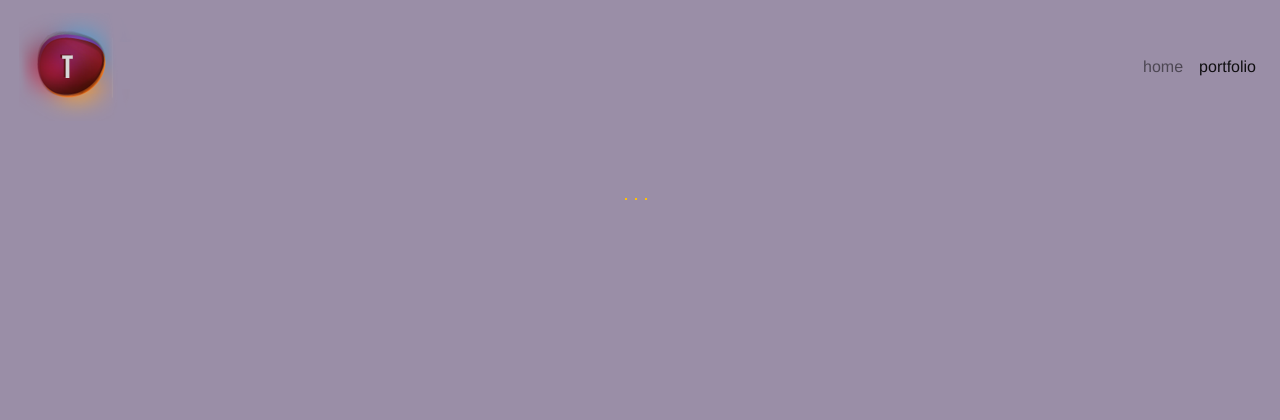
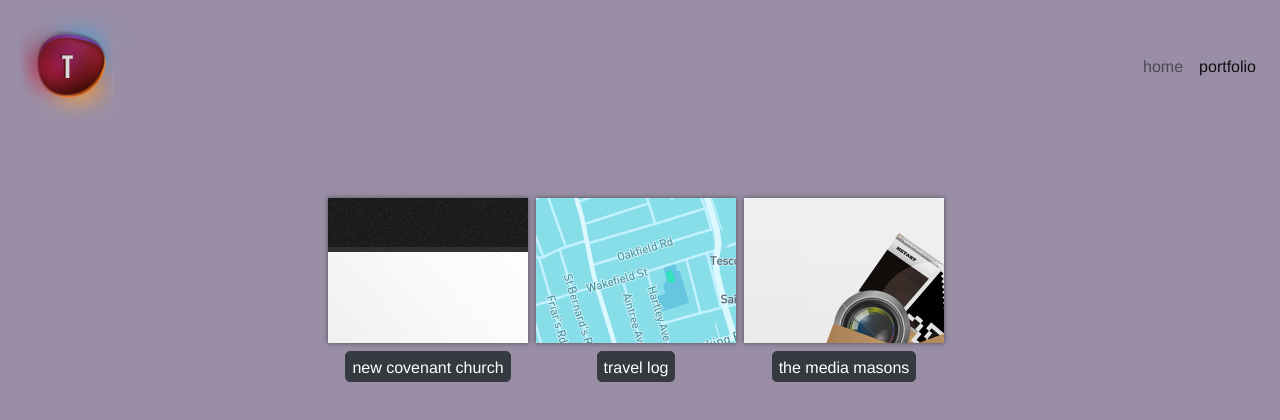
Before and after one commit to tai-abrahams/tai-abrahams.github.io, a React app: page /portfolio in a window 1280 px wide. Shown: the top 420 px of the page. Built offline with nearby package versions, Linux system fonts and the light colour scheme.

Commit message:
portfolio update

```diff
--- a/src/App.js
+++ b/src/App.js
@@ -23,7 +23,11 @@ const routes = [{
     Component: Portfolio,
     name: "portfolio",
     exact: true
-}
+}/*, {
+    path:'https://github.com/tai-abrahams',
+    name: "github",
+    exact: true
+} */
 ]
 
 const App = () => {
--- a/src/components/Portfolio.js
+++ b/src/components/Portfolio.js
@@ -12,15 +12,18 @@ const items = [
     {
         id:1,
         img: NCCImage,
-        path: 'new-covenant-church'
+        path: 'new-covenant-church',
+        name: 'new covenant church'
     }, {
         id:2,
         img: TravelLogIMG,
-        path: 'travel-log'
+        path: 'travel-log',
+        name: 'travel log'
     }, {
         id: 3,
         img: TheMMImage,
-        path: 'themediamasons'
+        path: 'themediamasons',
+        name: 'the media masons'
     } /*{
         id: 4,
         img: ShoppingList,
@@ -37,7 +40,7 @@ const Portfolio = () => {
         <div className="d-flex flex-column flex-sm-row flex-wrap justify-content-center">
             {
                 items.map((item)=>(
-                        <PortfolioImg image={item.img} path={item.path} key={item.id.toString()} />
+                        <PortfolioImg image={item.img} path={item.path} name={item.name} key={item.id.toString()} />
                 ))
             }
         </div>
--- a/src/components/PortfolioImg.js
+++ b/src/components/PortfolioImg.js
@@ -1,14 +1,19 @@
 import React from 'react'
 import { Link } from 'react-router-dom'
 
+import "../css/portfolioCol.css"
+
 const PortfolioImg = ({
-image, path
+image, path, name
 }) => {
 
 
     return (
-        <div  className="d-flex align-items-center mt-0 mb-5 mr-2 border border-warning">
-            <Link to={path}> <div className="portfolioCol__img" style={{backgroundImage:`url(${image})`}}></div></Link>
+        <div  className="d-flex justify-content-center align-items-center mt-0 mb-5 mr-2">
+            <Link to={path} className="align-items-center justify-content-center text-center p-0 m-0">
+                <div className="img mb-2" style={{backgroundImage:`url(${image})`}}></div>
+                <button className="active alert-link-light mr-auto pt-1 text-white border rounded-lg border-dark bg-dark">{name}</button>
+            </Link>
         </div>
     )
 }
--- a/src/css/portfolioCol.css
+++ b/src/css/portfolioCol.css
@@ -1,19 +1,7 @@
-.portfolioCol__container{
-    display: flex;
-    flex: content;
-    align-items: center;
-    margin-top:0px;
-    margin-bottom: 50px;
-    margin-right:10px;
-    flex-wrap: nowrap;
-}
-
-.portfolioCol__img{
+.img{
     width: 200px;
     height: 145px;
     object-fit: contain;
-    margin-left: auto;
-    margin-right: auto;
     box-shadow: 0px 0px 5px rgb(77, 77, 77);
     align-items: center;
 }
--- a/webpack.config.js
+++ b/webpack.config.js
@@ -1,6 +1,7 @@
 const { fs } = require('fs');
 const path = require('path');
 
+const { CleanWebpackPlugin } = require('clean-webpack-plugin');
 
  module.exports = {
     // define entry file and output
@@ -13,7 +14,9 @@ const path = require('path');
     devServer: {
         port: 3002,
         open: "Google Chrome",
-        historyApiFallback: true
+        historyApiFallback: true,
+        publicPath: '/dist/',
+        hot: true,
       },
     // define babel loader
     module: {
@@ -39,4 +42,7 @@ const path = require('path');
         ],
 
    },
+   plugins: [
+       new CleanWebpackPlugin()
+   ],
 };
```
Also changed, not shown: 1 other file (tests, documents, lock files or other folders).
